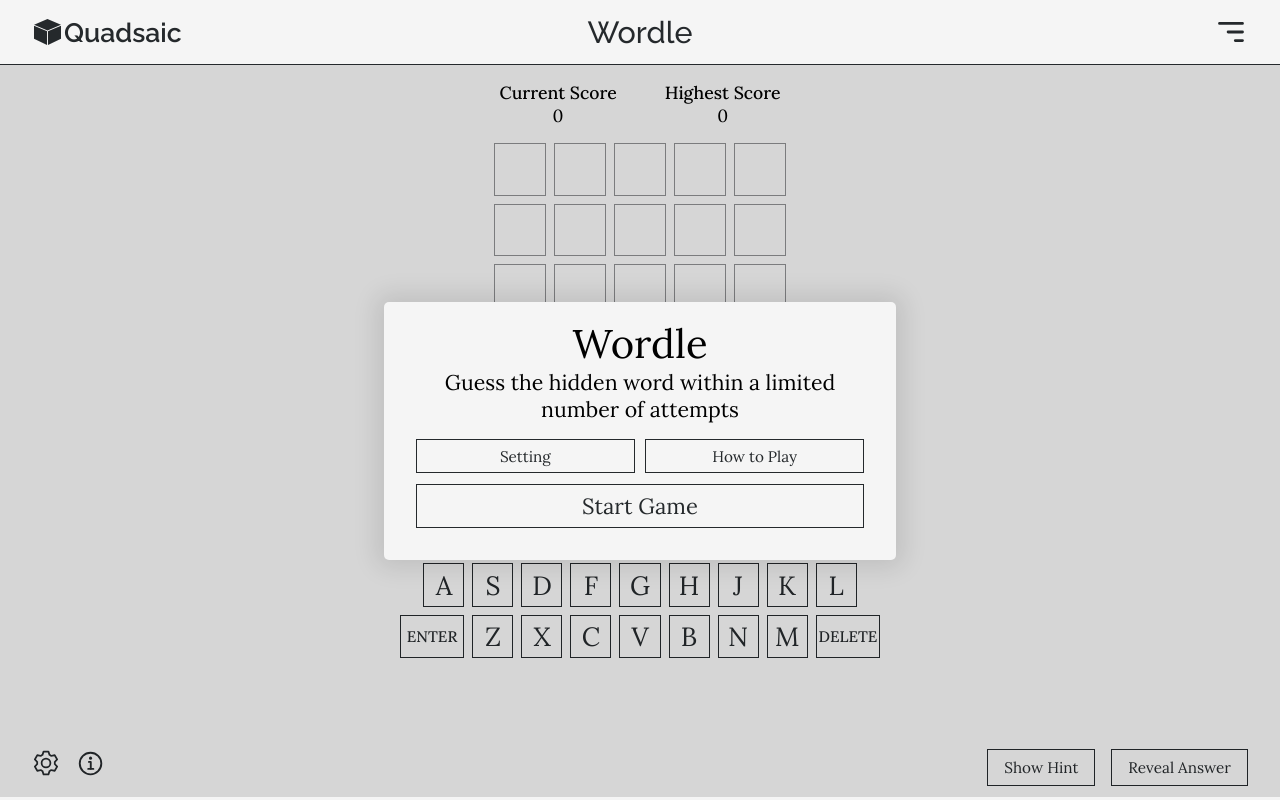
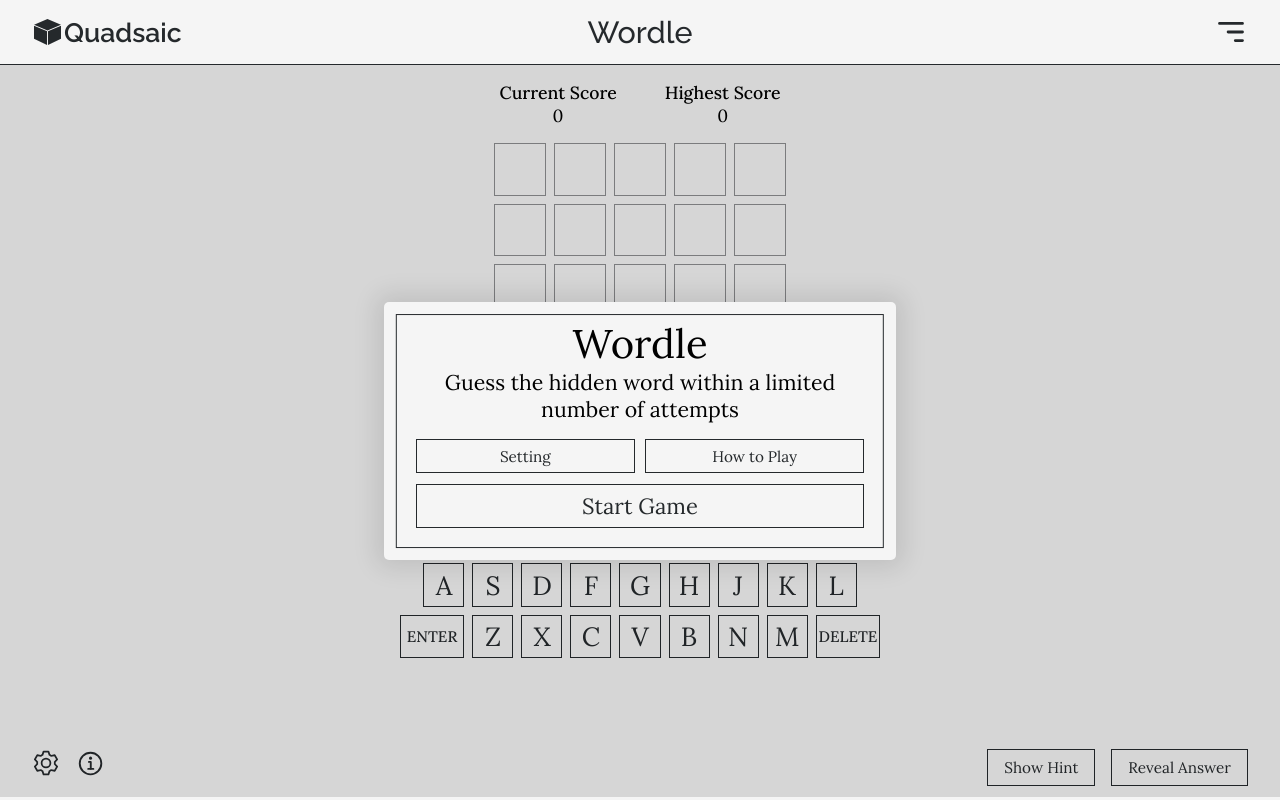
Before and after one commit to Ama4538/Quadsaic, a React (Vite) app: page /wordle in a window 1280 px wide. Built offline with nearby package versions, Linux system fonts and the light colour scheme.

Commit message:
Fixed bug where game doesnt reset on page reset if at the end screen and update ss

```diff
--- a/src/page/wordle/Wordle.jsx
+++ b/src/page/wordle/Wordle.jsx
@@ -27,7 +27,6 @@ import submitSound from "/sound/submit.mp3"
 import hintSound from "/sound/hint.mp3"
 import revealSound from "/sound/reveal.mp3"
 import endSound from "/sound/end.mp3"
-
 
 const Wordle = ({ setting, updateSetting }) => {
     // Default cell used to updated proporties
@@ -138,13 +137,20 @@ const Wordle = ({ setting, updateSetting }) => {
                 }
             ))
         } else {
+            let gameEnd = true;
             setGameBoard(setting.gameBoard);
             for (let i = 0; i < setting.gameBoard.length; i++) {
                 // Check if the first cell in the row is unfilled (assuming 0 means unfilled)
                 if (setting.gameBoard[i].some(cell => cell.content === 0)) {
+                    gameEnd = false;
                     setCurrentRow(i);
                     break;
                 }
+            }
+
+            // Check if game was refresh at end screen
+            if (gameEnd) {
+                resetGame();
             }
         }
 
@@ -354,6 +360,9 @@ const Wordle = ({ setting, updateSetting }) => {
 
         const newScore = setting.currentScore + points
 
+        // Update our total reveal used
+        let newTotalRevealAnwserUsed = featureUsed === 'reveal' ? setting.totalRevealAnwserUsed + 1 :  setting.totalRevealAnwserUsed;
+
         // reset required information
         updateSetting(prev => (
             {
@@ -366,7 +375,8 @@ const Wordle = ({ setting, updateSetting }) => {
                 currentScore: resetPoints ? 0 : newScore,
                 highestScore: newScore >= prev.highestScore ? newScore : prev.highestScore,
                 hintAmount: hintAmount,
-                totalRevealAnwserUsed: featureUsed === 'reveal' ? prev.totalRevealAnwserUsed + 1 : prev.totalRevealAnwserUsed,
+                totalHintsUsed: resetPoints ? 0 : prev.totalHintsUsed,
+                totalRevealAnwserUsed: resetPoints ? 0 : newTotalRevealAnwserUsed,
             }
         ))
     }
--- a/src/page/wordle/wordle-component/EndScreen.jsx
+++ b/src/page/wordle/wordle-component/EndScreen.jsx
@@ -14,7 +14,7 @@ const EndScreen = ({
 }) => {
     return (
         <motion.article
-            className="wordle-overlay__small"
+            className="wordle-overlay__small wordle-overlay__small-big"
             variants={pageAnimation}
             initial="init"
             animate="animate"
@@ -23,7 +23,7 @@ const EndScreen = ({
                 ? "New High Score!"
                 : "Game Over"
             }</h3>
-            <p className="wordle-overlay__welcome-message">That was a tough one! The word was <strong>{word}</strong>. Want to try again?</p>
+            <p className="wordle-overlay__welcome-message">That was a tough one! The word was "<strong>{word}</strong>" <br /> Want to try again?</p>
             <div className="wordle-overly__endscreen-information">
                 <div className="wordle__information-format">
                     <p>Current Score</p>
@@ -34,7 +34,7 @@ const EndScreen = ({
                     <p>{currentScore}</p>
                 </div>
                 <div className="wordle__information-format">
-                    <p>Words completed</p>
+                    <p>Words Completed</p>
                     <p>{wordCompleted}</p>
                 </div>
                 <div className="wordle__information-format">
--- a/src/page/wordle/wordle.css
+++ b/src/page/wordle/wordle.css
@@ -271,7 +271,7 @@
 .wordle-overly__endscreen-information {
     display: grid;
     grid-template-columns: 1fr 1fr 1fr;
-    gap: var(--padding-size-very-small);
+    gap: calc(var(--padding-size-very-small) / 4.50);
     padding: var(--padding-size-very-small) 0;
     margin-bottom: calc(var(--padding-size-very-small) / 2);
     justify-content: center;
@@ -280,7 +280,7 @@
 }
 
 .wordle-overly__endscreen-information .wordle__information-format {
-    margin-top: calc(var(--padding-size-very-small) / 2);
+    margin-top: calc(var(--padding-size-very-small) * 1.25);
     text-transform: none;
 }
 
@@ -460,6 +460,24 @@
     transition: inherit;
 }
 
+.wordle-overlay__small-big::before,
+.wordle-overlay__small::before {
+    position: absolute;
+    top: 50%;
+    left: 50%;
+    z-index: -1;
+    height: 90%;
+    width: 95%;
+    background-color: transparent;
+    border: solid 1px var(--primary-color);
+    content: "";
+    translate: -50% -50%;
+}
+
+.wordle-overlay__small-big::before {
+    height: 95%;
+}
+
 /* Animation */
 .wordle-gameboard__cell[data-filled="true"],
 .wordle__gameboard[data-message="true"] .wordle__message,
```
Also changed, not shown: image/home-screenshot.png, public/game-image/wordle.png.
